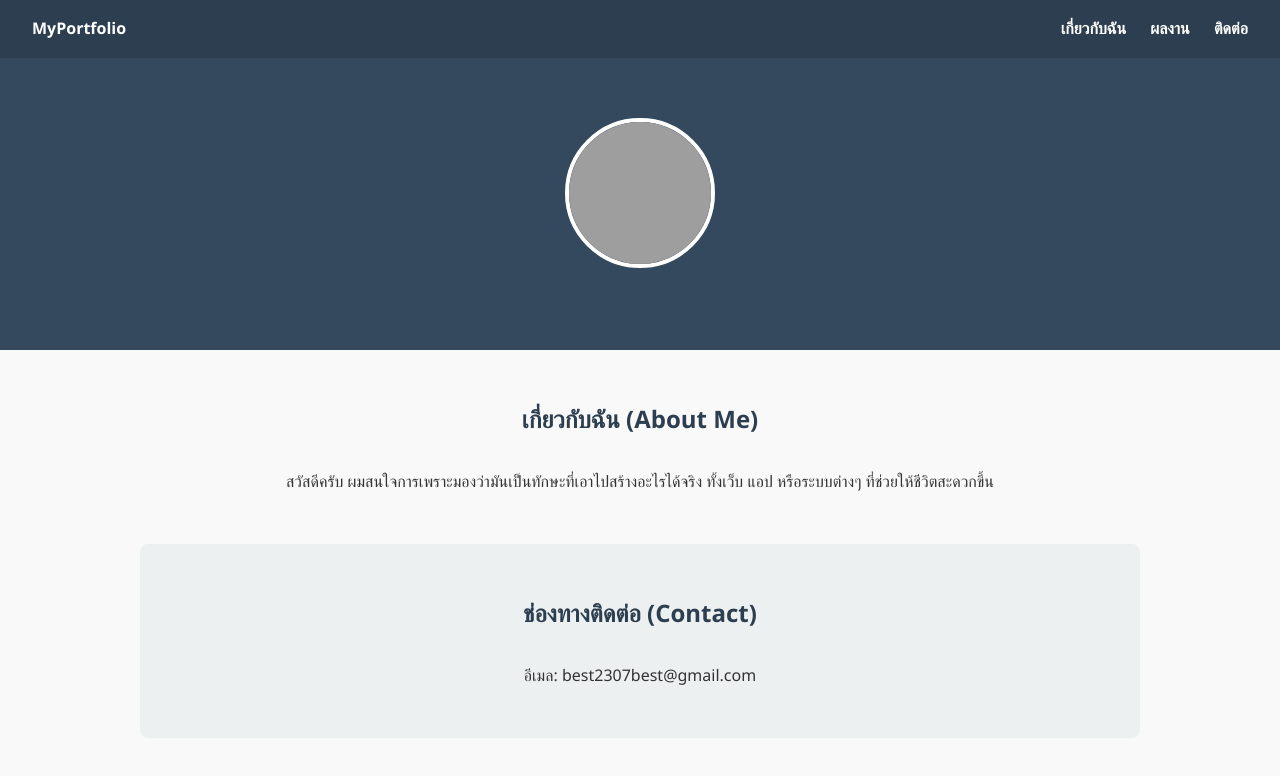
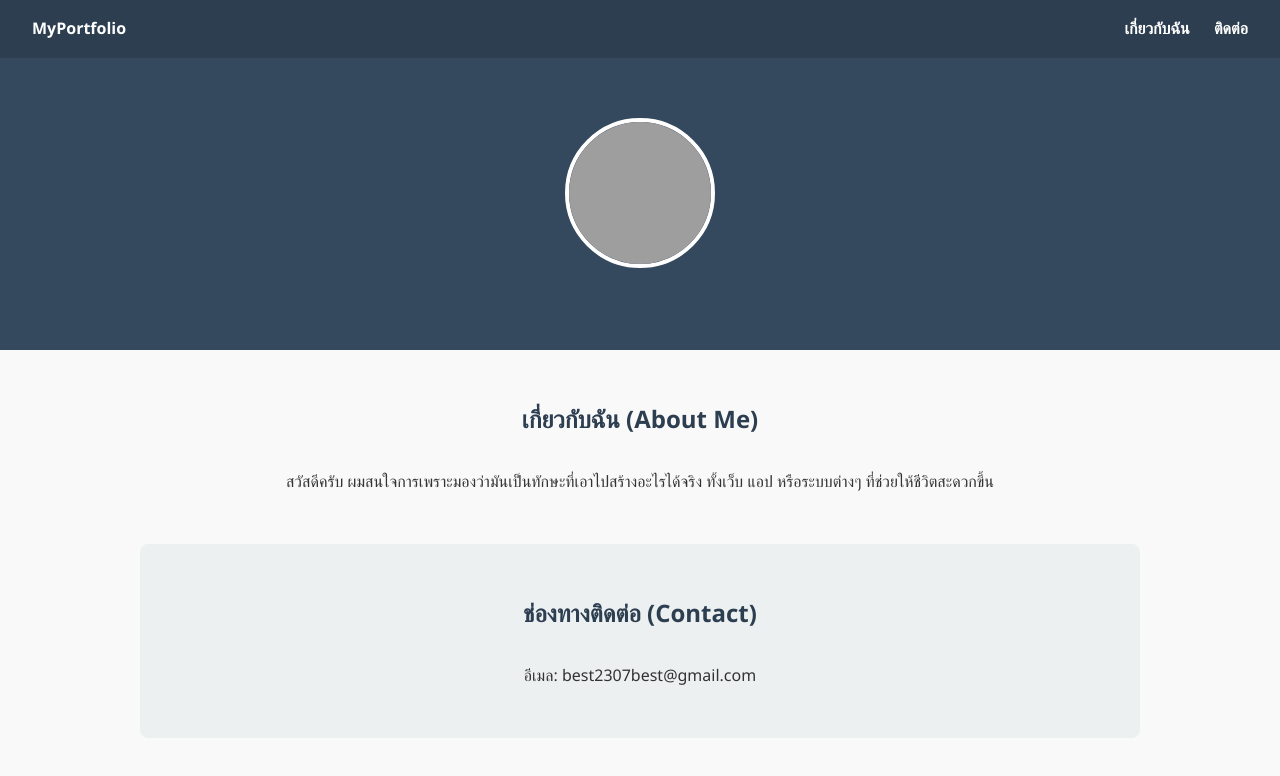
Before and after one commit to 68219010018-max/Page_Satirut, a plain HTML site: page index.html in a window 1280 px wide. Drawn offline with Linux system fonts and the light colour scheme; grey boxes are pictures that could not be loaded.

Commit message:
index.html

```diff
--- a/index.html
+++ b/index.html
@@ -110,7 +110,6 @@
         <div class="logo"><strong>MyPortfolio</strong></div>
         <nav>
             <a href="#about">เกี่ยวกับฉัน</a>
-            <a href="#projects">ผลงาน</a>
             <a href="#contact">ติดต่อ</a>
         </nav>
     </header>
```
